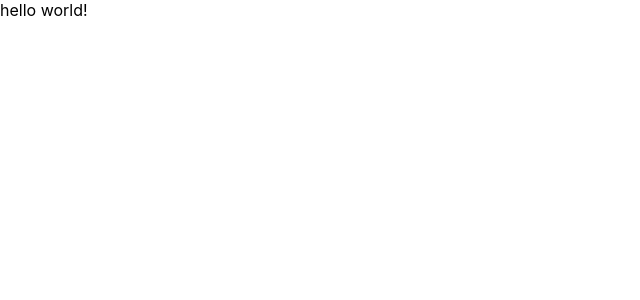
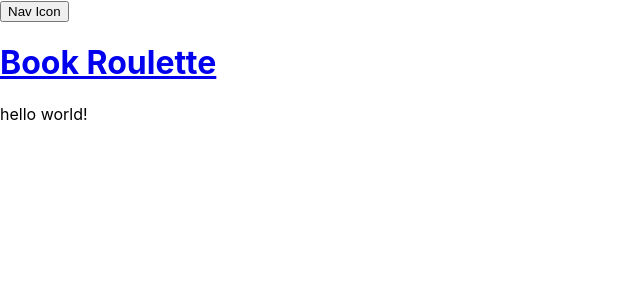
Before and after one commit to GeMMS-Project-2/book-roulette-frontend, a React (Create React App) app: page / in a window 1280 px wide. Before the commit this address had no page. Shown: the top 300 px of the page, without its empty margins (0-640 px from the left). Built offline with nearby package versions, Linux system fonts and the light colour scheme.

Commit message:
Added HTML skeleton

```diff
--- a/src/App.js
+++ b/src/App.js
@@ -1,20 +1,30 @@
 import './App.css';
-import { Routes, Route } from 'react-router-dom';
-import Book from "./components/Book/Book";
-import BookList from "./components/BookList/BookList";
-import Form from "./components/Form/Form";
-import Nav from "./components/Nav/Nav";
+import { Routes, Route, Link } from 'react-router-dom';
+import Book from './components/Book/Book';
+import BookList from './components/BookList/BookList';
+import Form from './components/Form/Form';
+import Nav from './components/Nav/Nav';
 
 function App() {
 	return (
 		<>
+			<header>
+				<button>Nav Icon</button>
+				<div>
+					<Link to='/'>
+						<h1>Book Roulette</h1>
+					</Link>
+				</div>
+			</header>
+			<main>
 				<Nav />
 				<Routes>
-        <Route path="/books" element={<BookList />} />
-        <Route path="/books/:genre" element={<BookList />} />
-        <Route path="/add-book" element={<Form />} />
-        <Route path="/:genre/:id" element={<Book />} />
+					<Route path='/books' element={<BookList />} />
+					<Route path='/books/:genre' element={<BookList />} />
+					<Route path='/add-book' element={<Form />} />
+					<Route path='/:genre/:id' element={<Book />} />
 				</Routes>
+			</main>
 		</>
 	);
 }
```
Lines whose indentation alone changed are shown as unchanged.
